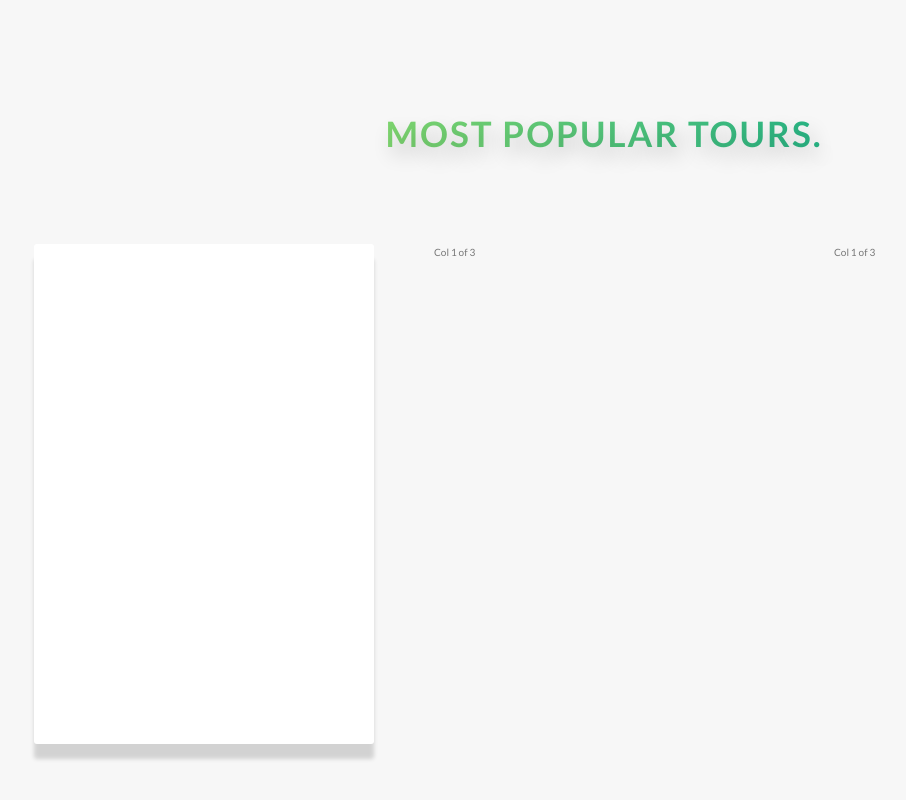
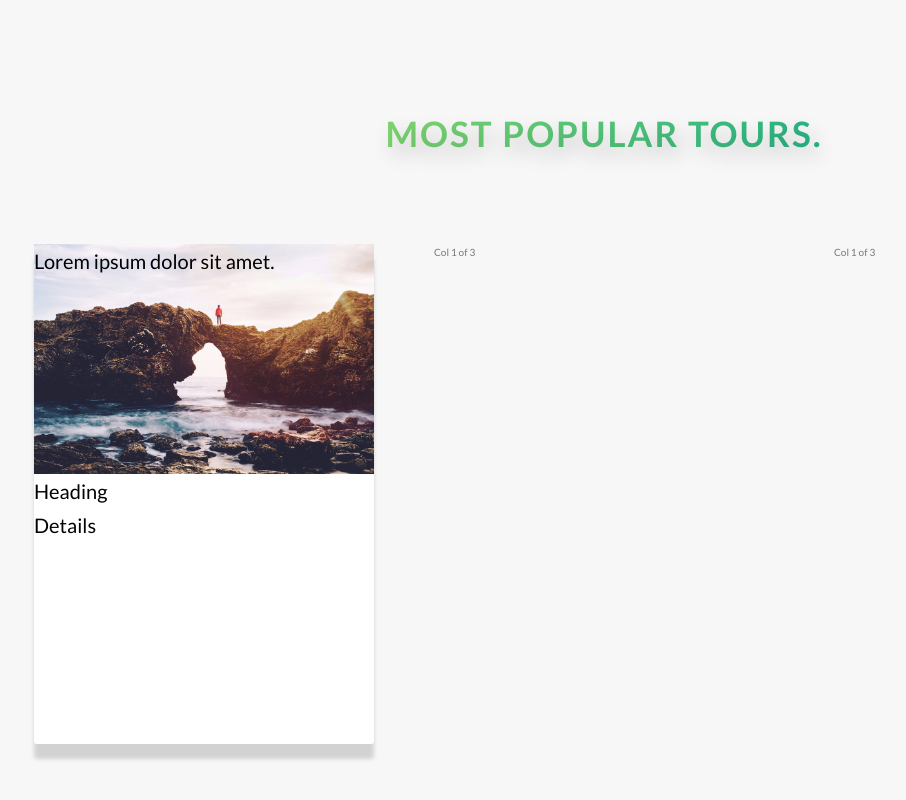
Before and after one commit to casedup/natours, a website: page index.html in a window 1280 px wide. Shown: the part 2265-3065 px from the top of the page, without its empty margins (36-942 px from the left). Drawn offline with Linux system fonts and the light colour scheme.

Commit message:
card coming along nicely, BEM implemented, relative path fix to go back 2 levels fixed, reset animation for front to go -180

```diff
--- a/index.html
+++ b/index.html
@@ -103,7 +103,16 @@
                 <div class="col-1-of-3">
                     <div class="card">
                        <div class="card__side card__side--front card__side--front-1">
-                           FRONT
+                           <div class="card__picture card__picture--1">
+                            Lorem ipsum dolor sit amet.
+                           </div>
+                           <div class="card__heading">
+                               Heading
+
+                           </div>
+                           <div class="card__details">
+                               Details
+                           </div>
                        </div>
                        <div class="card__side card__side--back card__side--back-1">
                            BACK
--- a/sass/components/_card.scss
+++ b/sass/components/_card.scss
@@ -22,6 +22,7 @@
 
         &--front {
             background-color: $color-white;
+            color: $color-black;
 
 
         }
@@ -36,9 +37,24 @@
         }
     }
     &:hover &__side--front{
-        transform: rotateY(180deg);
+        transform: rotateY(-180deg);
     }
     &:hover &__side--back{
         transform: rotateY(0);
     }
+
+    &__picture {
+        background-size: cover;
+        height: 23rem;
+        &--1 {
+            background-image: url('./../assets/img/nat-5.jpg');
+        }
+        &--2 {
+            background-image: url("./../assets/img/nat-6.jpg");
+        }
+        &--3 {
+            background-image: url("./../assets/img/nat-7.jpg");
+        }
+
+    }
 }
```
Also changed, not shown: assets/styles.css.
